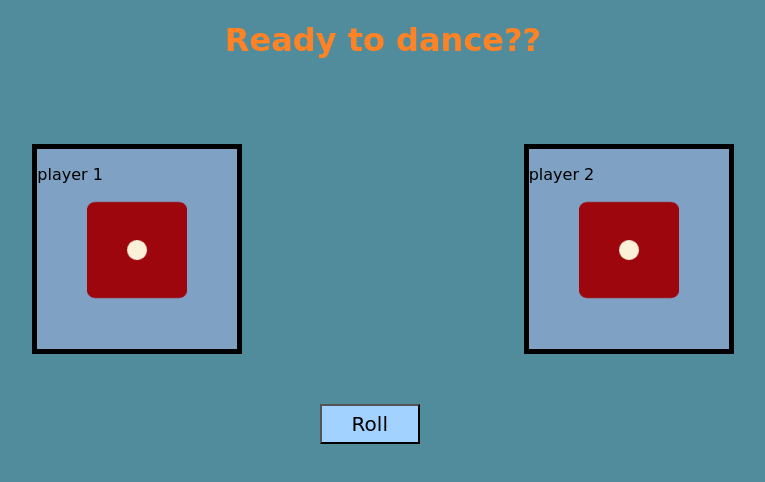
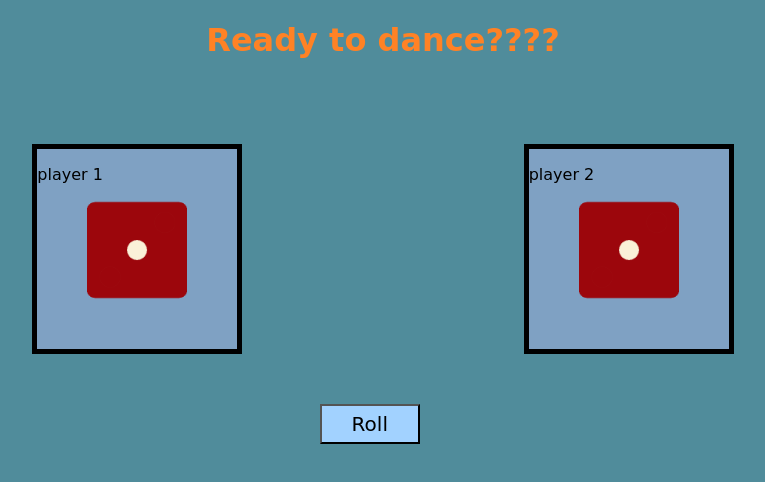
Before and after one commit to Rithish-shetty/dice_game, a plain HTML site: page Dicee gamee/index.html in a window 1280 px wide. Shown: the whole page, without its empty margins (257-1022 px from the left). Drawn offline with Linux system fonts and the light colour scheme; a web font is replaced by a local one.

Commit message:
created a file and some changes

```diff
--- a/Dicee gamee/index.html
+++ b/Dicee gamee/index.html
@@ -11,7 +11,7 @@
 </head>
 <body>
 
-    <h1 class="refresh">Ready to dance??</h1>
+    <h1 class="refresh">Ready to dance????</h1>
 
     <div class="container">
 
```
Also changed, not shown: Dicee gamee/hi.txt (added).
